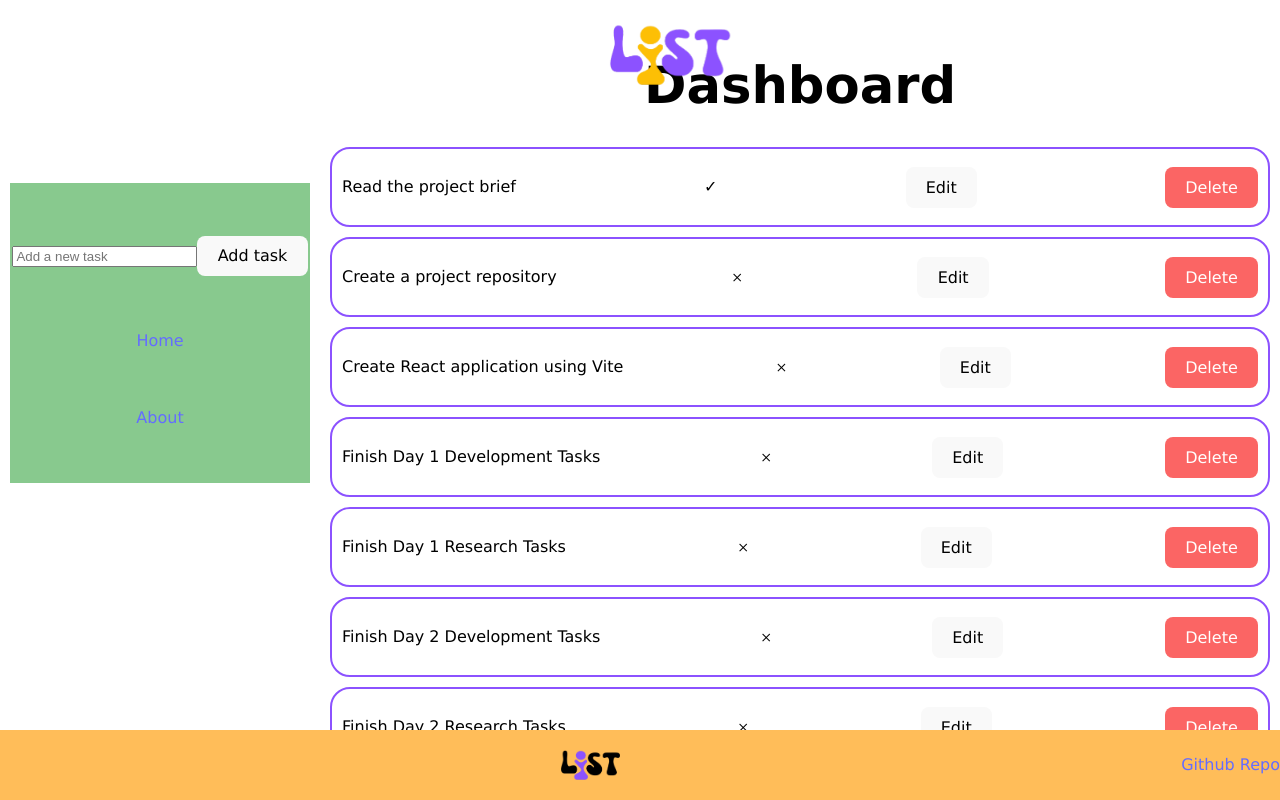
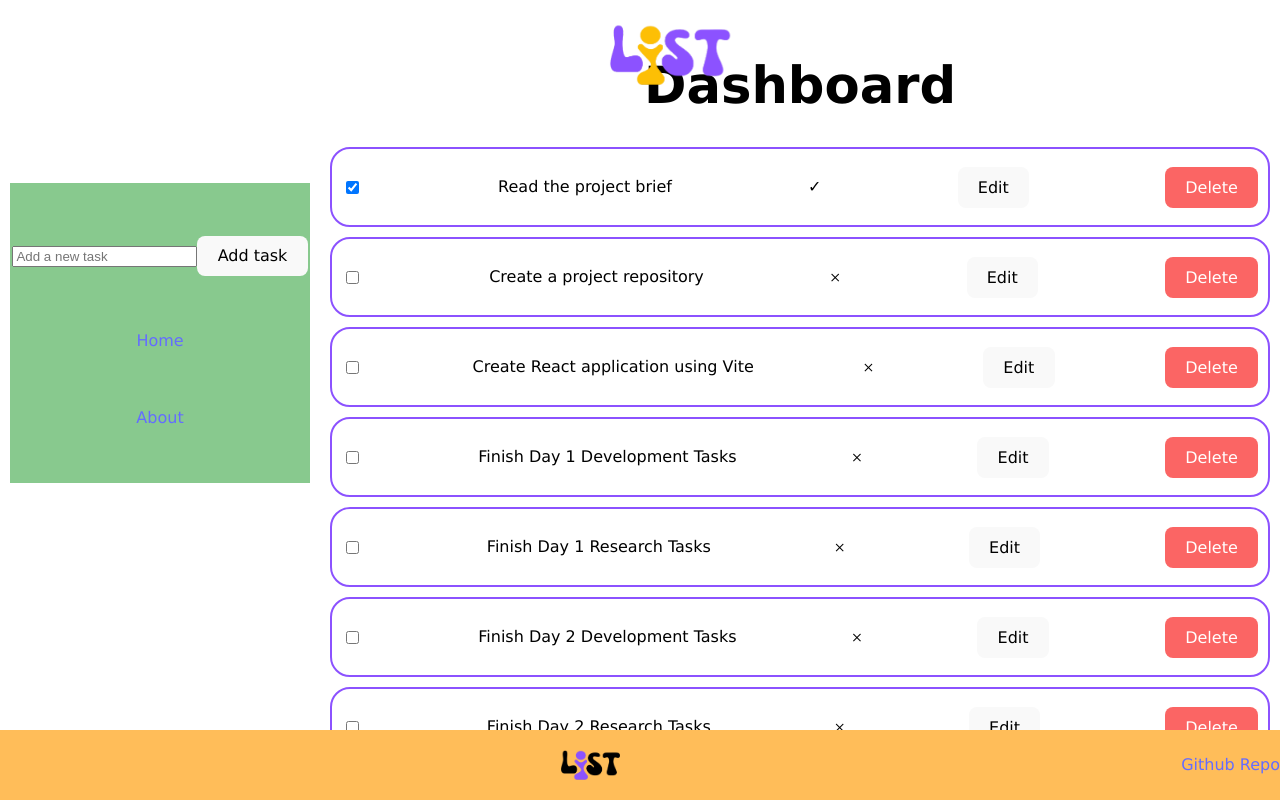
Before and after one commit to Paulinecvt/project-react, a React (Vite) app in the folder vite-project/: page / in a window 1280 px wide. Built offline with nearby package versions, Linux system fonts and the light colour scheme.

Commit message:
technically we have checkbox... but making them work... that's another story...

```diff
--- a/vite-project/src/components/List.jsx
+++ b/vite-project/src/components/List.jsx
@@ -13,6 +13,17 @@ function ListDisplay({ listToDisplay, setListToDisplay }) {
         }
     };
 
+    const handleCheckboxChange = (index) => {
+        const updatedList = listToDisplay.map((listDetails, i) => {
+          if (i === index) {
+            return { ...listDetails, completed: !listDetails.completed };
+          }
+          return listDetails;
+        });
+        setListToDisplay(updatedList);
+      };
+
+
     const removeList = (listTask) => {
         const newList = listToDisplay.filter((listDetails) => {
             return listDetails.task !== listTask;
@@ -26,9 +37,14 @@ function ListDisplay({ listToDisplay, setListToDisplay }) {
             {listToDisplay.map((listDetails, index) => {
                 return (
                     <div className="listDisplayed" key={index}>
+                        <input
+                            type= "checkbox"
+                            checked= {listDetails.completed}
+                            onChange={() => handleCheckboxChange(listDetails.completed)}
+                            />
                         <p>{listDetails.task}</p>
                         {completedTask(listDetails)}
-                        <button className="editButton" onClick={() => editList(listDetails.task)}>Edit</button>
+                        <button className="editButton" onClick={() => editList(index)}>Edit</button>
                         <button className="deleteButton" onClick={() => removeList(listDetails.task)}>Delete</button>
                     </div>
 
```
